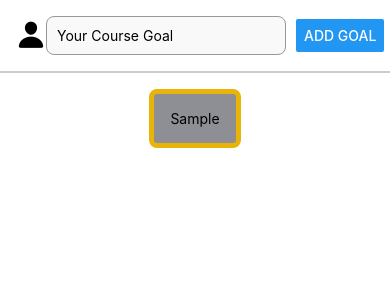
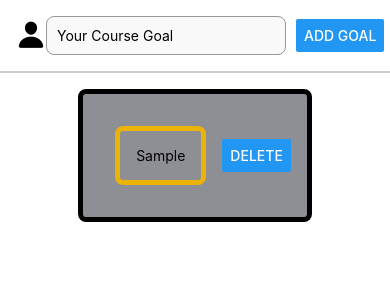
Before and after one commit to codeyson/expo_trial_32S1_masangkay, a React Native app: screen / in a window 390 px wide. Both pictures are taken after typing "Sample" into the empty fields and a click on the button "ADD GOAL". Shown: the top 300 px of the page. Built offline with nearby package versions, Linux system fonts and the light colour scheme.

Commit message:
done hoa 11.3

```diff
--- a/App.js
+++ b/App.js
@@ -15,7 +15,7 @@ export default function App() {
   function addGoalHandler(enteredGoalText) {
     setCourseGoals((currentCourseGoals) => [
       ...currentCourseGoals,
-      { text: enteredGoalText, key: Math.random().toString() },
+      { text: enteredGoalText, id: Math.random().toString() },
     ]);
   }
 
@@ -28,7 +28,7 @@ export default function App() {
 
 return (
   <View style={styles.container}>
-    <GoalInput onAddGoal={addGoalHandler} onChangeText={goalInputHandler} value={enteredGoalText}/>
+    <GoalInput onAddGoal={addGoalHandler} onChangeText={goalInputHandler} goalsCount={courseGoals.length} value={enteredGoalText}/>
     <View style={styles.goalsContainer}>
       <View style={styles.goalListContainer}>
       <GoalList goals={courseGoals} onDeleteItem={deleteGoalHandler} />
--- a/components/GoalInput.js
+++ b/components/GoalInput.js
@@ -1,23 +1,52 @@
-import { View, TextInput, Button, StyleSheet, Pressable, Text, Modal} from "react-native"
+import { View, TextInput, Button, StyleSheet, Text, Modal } from "react-native"
 import { useState } from "react";
 import { Ionicons } from "@expo/vector-icons";
 
 function GoalInput(props) {
     const [enteredGoalText, setEnteredGoalText] = useState('');
+    const [modalVisible, setModalVisible] = useState(false);
+
     function textInputHandler(enteredText) {
         setEnteredGoalText(enteredText);
     }
+
     function addGoalHandler() {
+        if (props.goalsCount >= 5) {
+            setModalVisible(true);
+            return;
+        }
         props.onAddGoal(enteredGoalText);
         setEnteredGoalText('');
     }
+
+    function closeModalHandler() {
+        setModalVisible(false);
+    }
+
+    function welcomePopupHandler() {
+        alert('Welcome to the app!')
+    }
+
     return(
         <View style={styles.inputContainer}>
+          <Modal visible={modalVisible} animationType="slide">
+            <View style={styles.modalContainer}>
+              <Text style={styles.modalText}>
+                You have too many goals!
+              </Text>
+              <Button title="OK" onPress={closeModalHandler} />
+            </View>
+          </Modal>
           <View>
-            <Ionicons name="person" size={30} color="black" />
+            <Ionicons name="person" size={30} color="black" onPress={welcomePopupHandler} />
           </View>
-              <TextInput placeholder='Your Course Goal' style={styles.textInput} onChangeText={textInputHandler} value={enteredGoalText}></TextInput>
-              <Button title="Add Goal" onPress={addGoalHandler} />
+          <TextInput
+            placeholder='Your Course Goal'
+            style={styles.textInput}
+            onChangeText={textInputHandler}
+            value={enteredGoalText}
+          />
+          <Button title="Add Goal" onPress={addGoalHandler} />
         </View>
     );
 }
@@ -43,4 +72,15 @@ const styles = StyleSheet.create({
     marginRight: 10,
     backgroundColor: '#f9f9f9',
   },
+
+  modalContainer: {
+    flex: 1,
+    justifyContent: 'center',
+    alignItems: 'center',
+  },
+
+  modalText: {
+    fontSize: 18,
+    marginBottom: 20,
+  },
 });
--- a/components/GoalItem.js
+++ b/components/GoalItem.js
@@ -1,19 +1,59 @@
-import { View, Text, StyleSheet, Pressable} from "react-native"
+import { View, Text, StyleSheet, Pressable, Modal, Button } from "react-native"
+import { useState } from "react";
 
 function GoalItem(props) {
-     return(
-        <View style={styles.goalItems}>
-          <Pressable style={styles.goalText} onPress={() => props.onDeleteItem(props.id)}>
-            <Text>{props.text}</Text>
-          </Pressable>
+  const [modalVisible, setModalVisible] = useState(false);
+
+  function openModalHandler() {
+    setModalVisible(true);
+  }
+
+  function closeModalHandler() {
+    setModalVisible(false);
+  }
+
+  function confirmDeleteHandler() {
+    props.onDeleteItem(props.id);
+    setModalVisible(false);
+  }
+
+  return(
+    <View style={styles.goalItem}>
+
+      <Modal visible={modalVisible} transparent={true}>
+        <View style={styles.modalContainer}>
+          <View style={styles.modalBox}>
+            <Text>Are you sure you want to delete?</Text>
+            <View>
+              <Button title="Yes" onPress={confirmDeleteHandler} />
+              <Button title="Cancel" onPress={closeModalHandler} />
+            </View>
+          </View>
         </View>
-    )
+      </Modal>
+      <Pressable style={styles.goalText}>
+        <Text>{props.text}</Text>
+      </Pressable>
+      <Button title="Delete" onPress={openModalHandler} />
+    </View>
+  )
 };
 
 export default GoalItem;
 
 const styles = StyleSheet.create({
   goalItem: {
+    flexDirection: 'row',
+    margin: 16,
+    borderWidth: 5,
+    padding: 16,
+    backgroundColor: '#8e8e95',
+    borderRadius: 8,
+    alignItems: 'center',
+    justifyContent: 'space-between',
+  },
+
+  goalText: {
     margin: 16,
     borderWidth: 5,
     borderColor: '#eab308',
@@ -21,15 +61,18 @@ const styles = StyleSheet.create({
     backgroundColor: '#8e8e95',
     borderRadius: 8,
   },
-  goalText: {
-    margin: 16,
-    borderWidth: 5,
-    borderColor: '#eab308',
-    padding: 16,
-    backgroundColor: '#8e8e95',
-    borderRadius: 8,
-    color: '#fafafa',
-    textAlign: 'center',
-    fontWeight: 'bold',
+
+
+  modalContainer: {
+    flex: 1,
+    justifyContent: 'center',
+    alignItems: 'center',
+    backgroundColor: 'rgba(0,0,0,0.5)',
   },
-});
+
+  modalBox: {
+    backgroundColor: 'white',
+    padding: 20,
+    borderRadius: 10,
+    width: '80%',
+  }});
--- a/components/GoalList.js
+++ b/components/GoalList.js
@@ -15,6 +15,7 @@ function GoalList(props) {
           />
         )}
       />
+
     </View>
   );
 }
@@ -23,7 +24,7 @@ export default GoalList;
 
 const styles = StyleSheet.create({
   listContainer: {
-    height: 200,
+    flex: 1,
     width: '100%',
   },
 });
```
